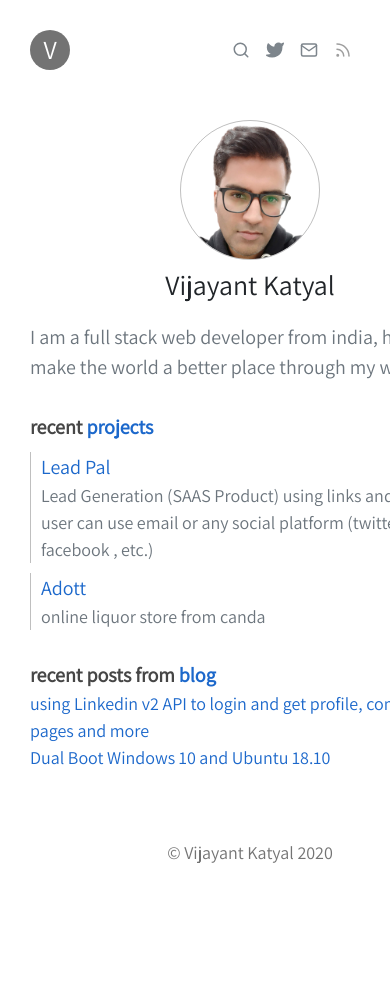
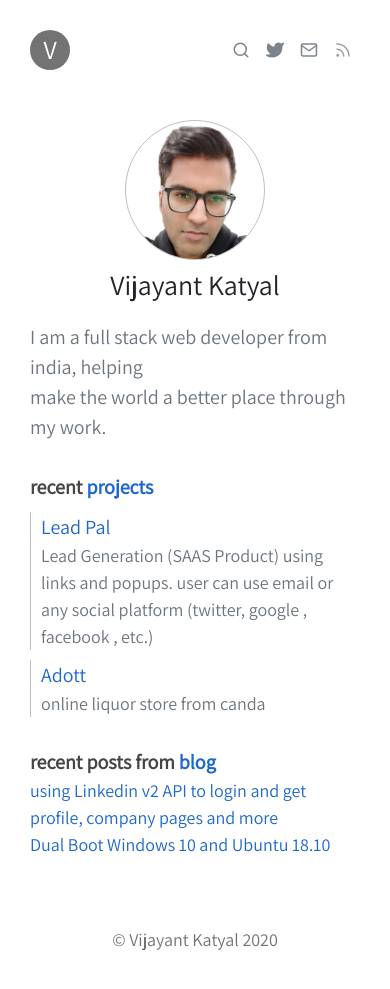
Before and after one commit to vijayantkatyal/vijayantkatyal.github.io, a Jekyll site: the page built from index.html, in a window 390 px wide and 991 px high. Built offline with Jekyll 4.4.1, drawn with Linux system fonts in a browser that asks for light colours.

Commit message:
[Fixed] width issue for responsive

```diff
--- a/assets/css/blog.css
+++ b/assets/css/blog.css
@@ -64,12 +64,12 @@ a:not([highlight="none"]):hover {
 
 #index_page {
 	margin-top: 120px;
-	width: 500px;
+	max-width: 500px;
 }
 
 #blog_page {
 	margin-top: 120px;
-	width: 800px;
+	max-width: 800px;
 }
 
 .post_header .lead {
@@ -106,7 +106,7 @@ a:not([highlight="none"]):hover {
 }
 
 #footer {
-	width: 500px;
+	max-width: 500px;
 }
 
 #author_img {
```
